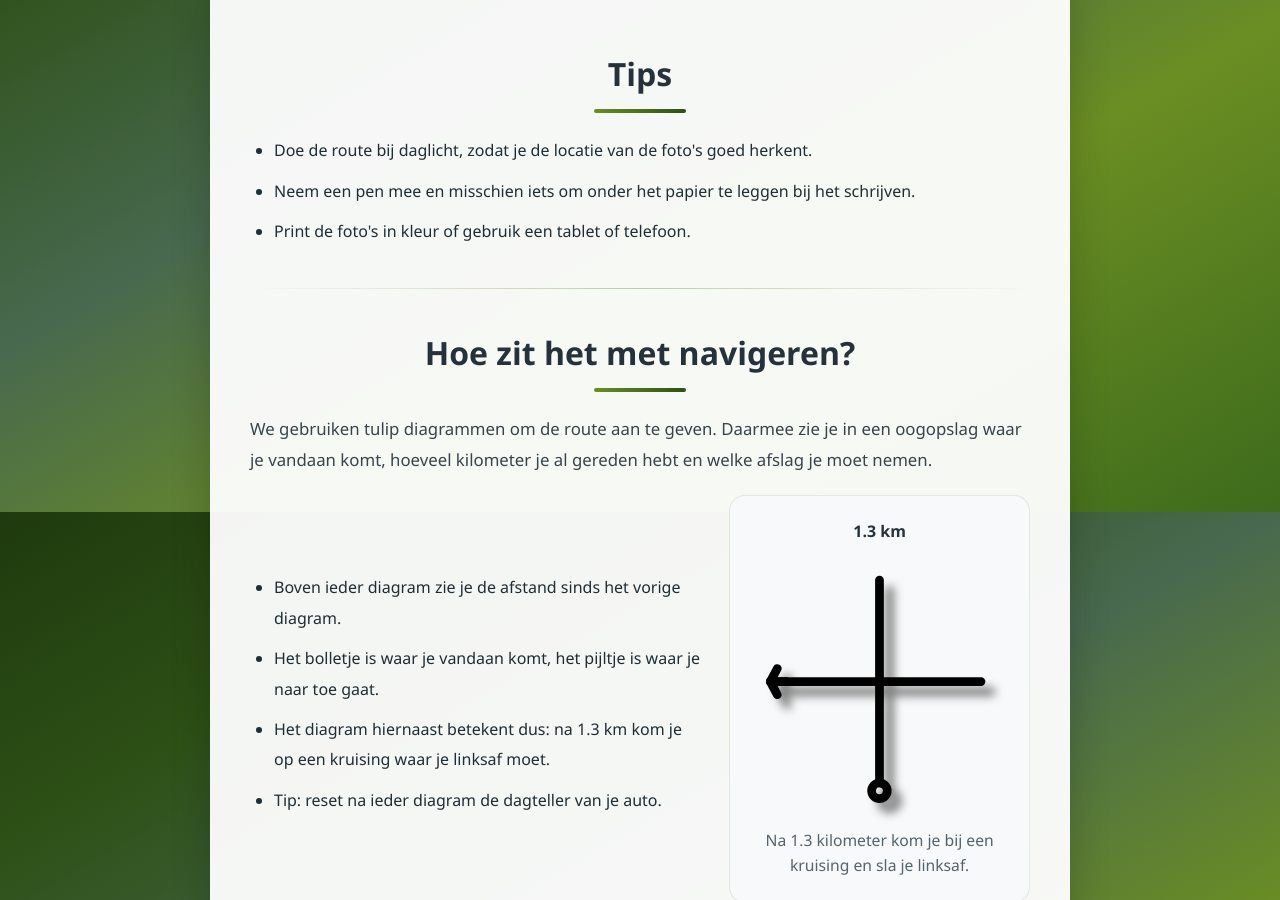
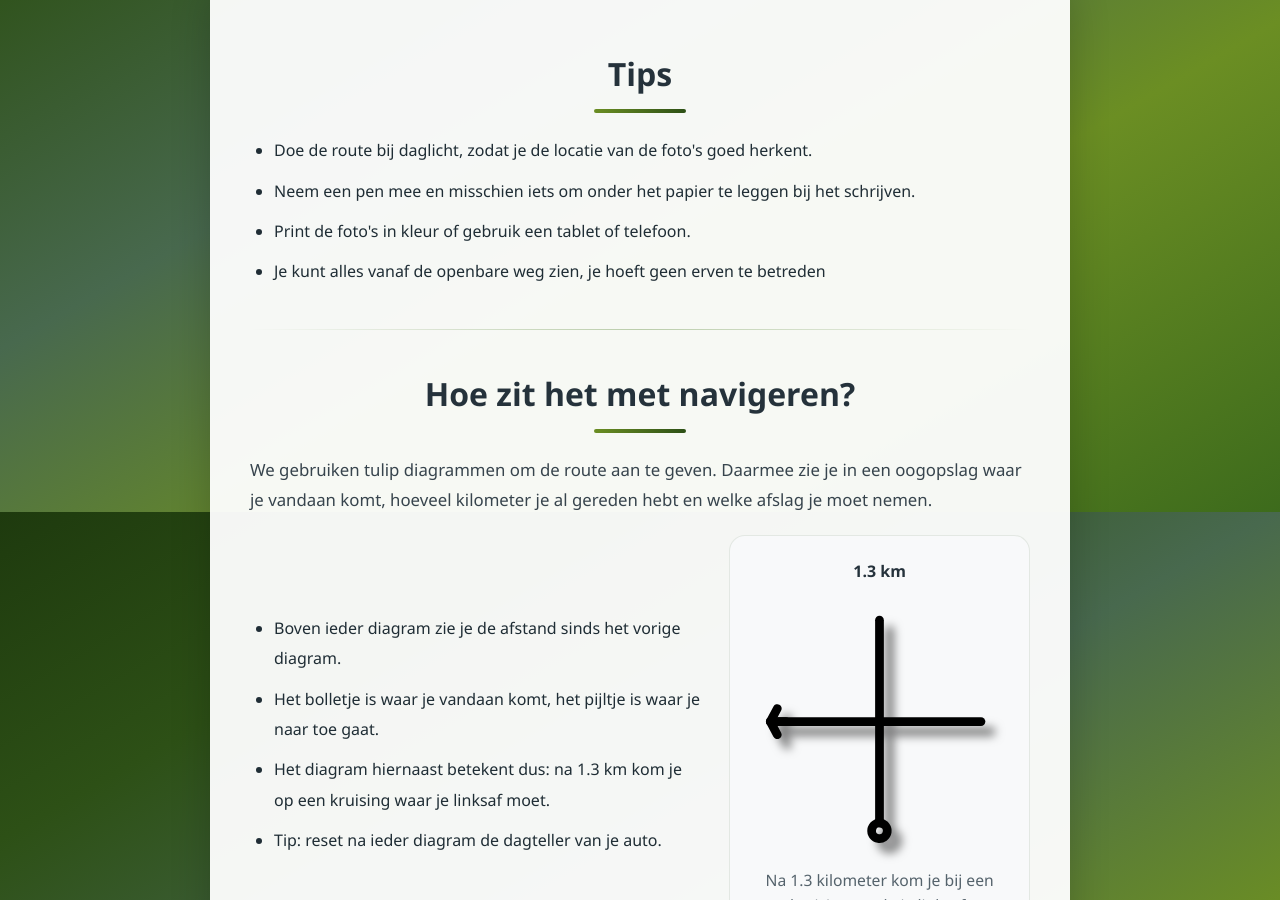
Before and after one commit to niesink/middelinbeweging, a Jekyll site: the page built from puzzelroute.html, in a window 1280 px wide and 900 px high, scrolled down 2188 px. Built offline with Jekyll 4.4.1, drawn with Linux system fonts in a browser that asks for light colours.

Commit message:
tippie dr bij

```diff
--- a/puzzelroute.html
+++ b/puzzelroute.html
@@ -644,6 +644,7 @@ layout: null
                     <li>Doe de route bij daglicht, zodat je de locatie van de foto's goed herkent.</li>
                     <li>Neem een pen mee en misschien iets om onder het papier te leggen bij het schrijven.</li>
                     <li>Print de foto's in kleur of gebruik een tablet of telefoon.</li>
+                    <li>Je kunt alles vanaf de openbare weg zien, je hoeft geen erven te betreden</li>
                 </ul>
             </section>
 
```
